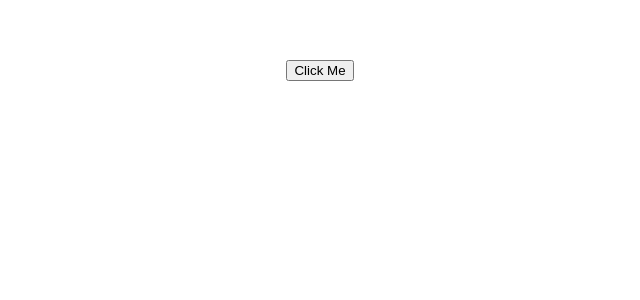
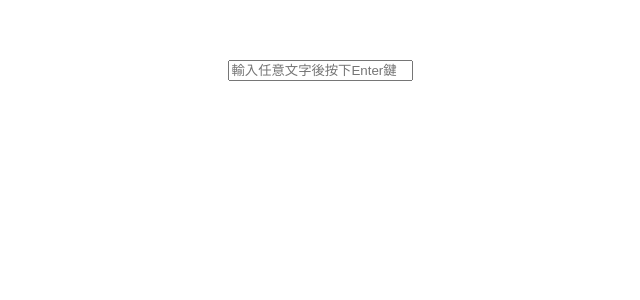
Before and after one commit to erwinchang/vue-example, a Vue app in the folder my-vite/: page / in a window 1280 px wide. Shown: the top 300 px of the page, without its empty margins (320-960 px from the left). Built offline with nearby package versions, Linux system fonts and the light colour scheme.

Commit message:
patch example

```diff
--- a/my-vite/src/App.vue
+++ b/my-vite/src/App.vue
@@ -2,51 +2,21 @@
 export default{
   data(){
     return {
-      isShow: false
+      msg: '',
+      message: ''
     }
   },
-  computed: {
-    modalStyle() {
-      return {
-        'display': this.isShow ? '' : 'none'
-      }
+  methods:{
+    addToMessages(text){
+      console.log(text)
     }
   }
 }
 </script>
 
 <template>
-  <div class="modal-mask" v-bind:style="modalStyle">
-    <div class="modal-container" @click.self="isShow = false">
-      <div class="modal-body">Hello!</div>
-    </div>
-  </div>
-  <button @click="isShow = true">Click Me</button>
+  <input type="text"
+    placeholder="輸入任意文字後按下Enter鍵"
+    v-model.trim="msg"
+    @keydown.enter="addToMessages(msg)" />
 </template>
-
-<style scoped>
-.modal-mask {
-  position: absolute;
-  z-index: 10;
-  top: 0;
-  left: 0;
-  width: 100%;
-  height: 100%;
-  display: table;
-  background-color: rgba(0, 0, 0, .5);
-  transition: opacity .3s ease;
-}
-.modal-container {
-  cursor: pointer;
-  display: table-cell;
-  vertical-align: middle;
-}
-.modal-body {
-  cursor: auto;
-  display: block;
-  width: 50%;
-  margin: 0 auto;
-  padding: 2rem;
-  background-color: #fff;
-}
-</style>
```
Also changed, not shown: 1 other file (tests, documents, lock files or other folders).
